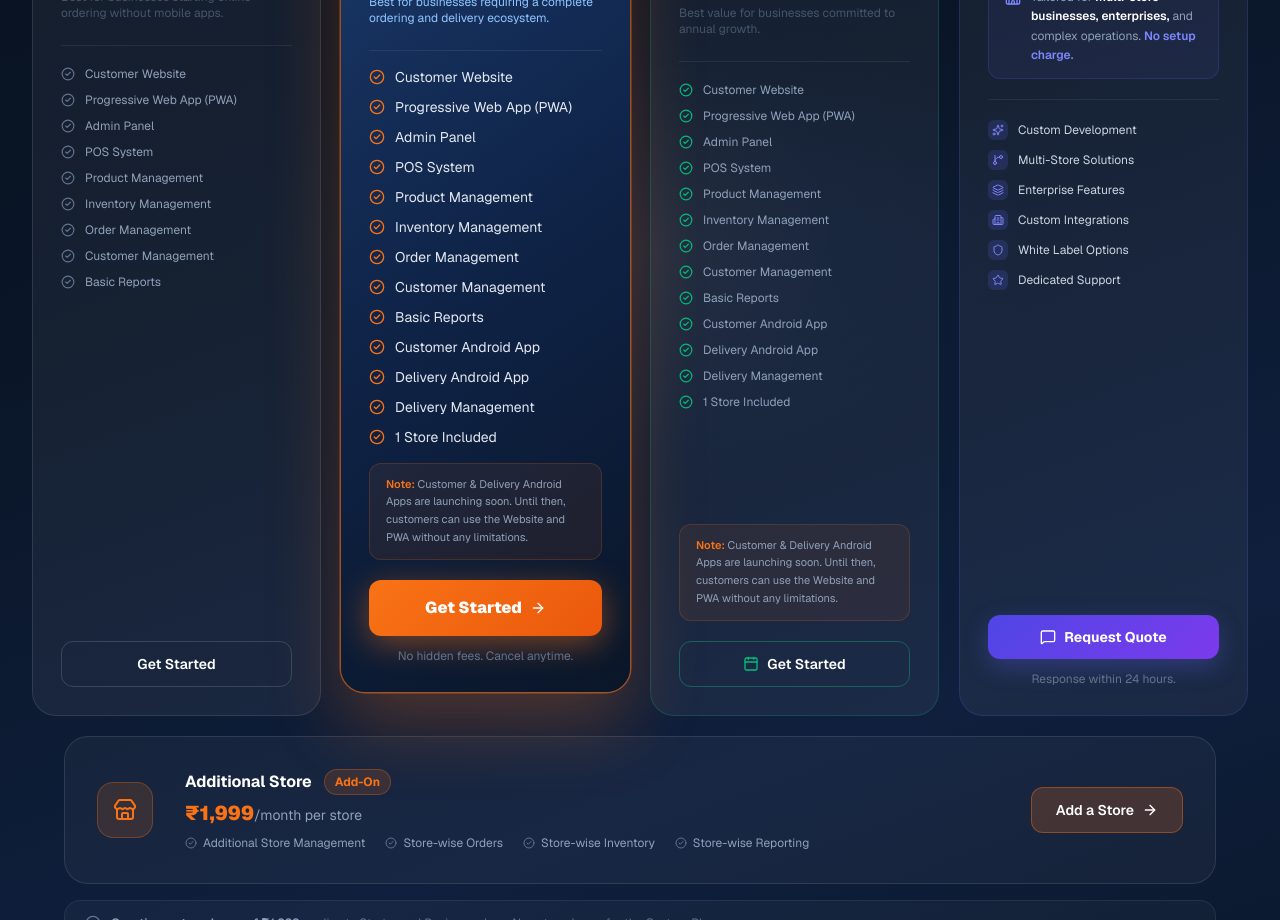
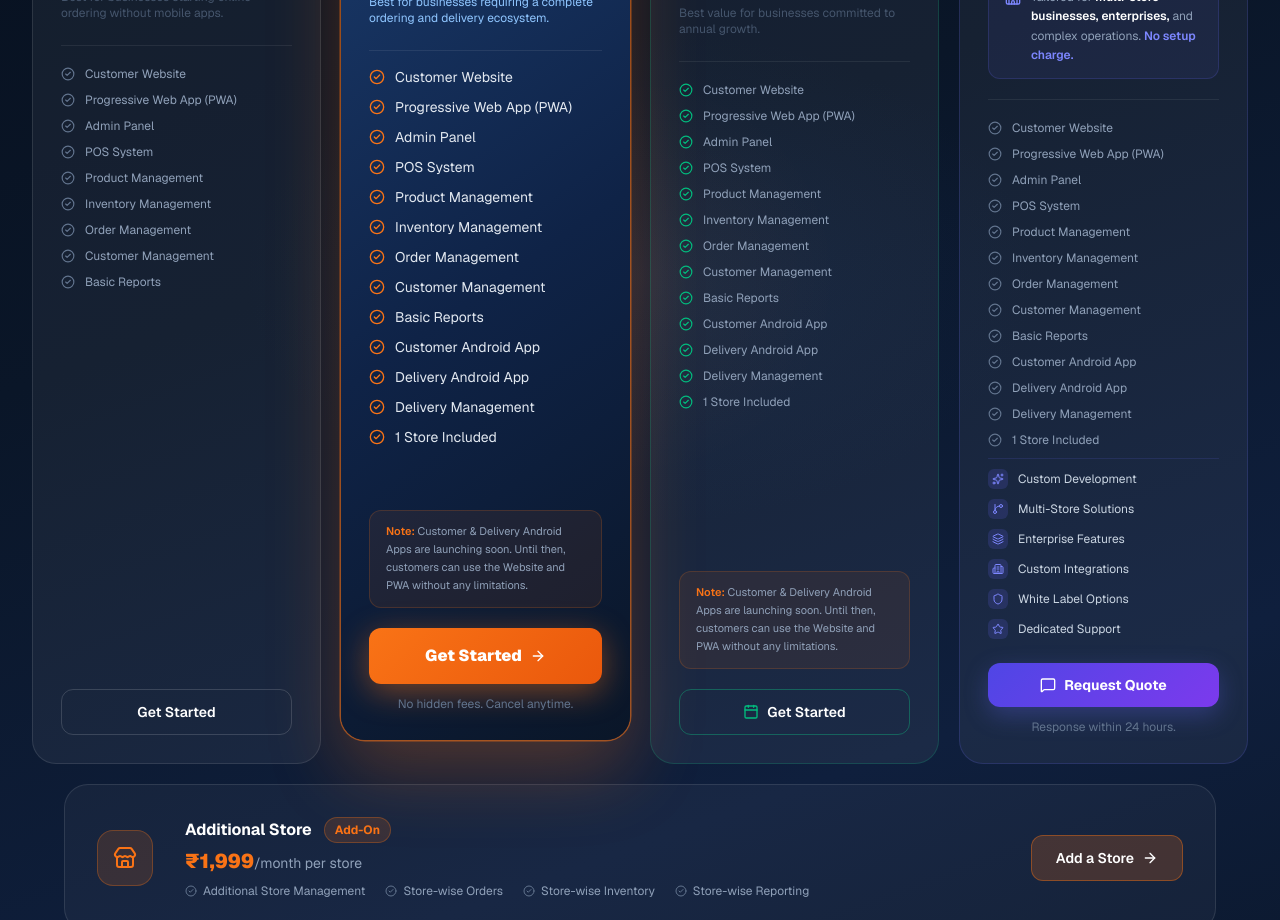
Before and after one commit to quantixtechnology/quantix-website, a Next.js app: page / in a window 1280 px wide. Shown: the part 6120-7040 px from the top of the page. Built offline with nearby package versions, Linux system fonts and the light colour scheme; no server answers.

Commit message:
chore: auto-deploy 2026-06-09 14:19

```diff
--- a/app/sections/Pricing.tsx
+++ b/app/sections/Pricing.tsx
@@ -512,6 +512,15 @@ export default function Pricing() {
 
               {/* Feature list */}
               <ul className="space-y-2.5 flex-1 mb-6">
+                {BUSINESS_ALL_FEATURES.map((f) => (
+                  <li key={f} className="flex items-center gap-2.5">
+                    <CheckCircle2 className="w-3.5 h-3.5 text-slate-500 shrink-0" />
+                    <span className="text-xs text-slate-400">{f}</span>
+                  </li>
+                ))}
+                <li>
+                  <div className="h-px my-1" style={{ background: "rgba(99,102,241,0.15)" }} />
+                </li>
                 {CUSTOM_FEATURES.map(({ icon: Icon, text }) => (
                   <li key={text} className="flex items-center gap-2.5">
                     <div
```
